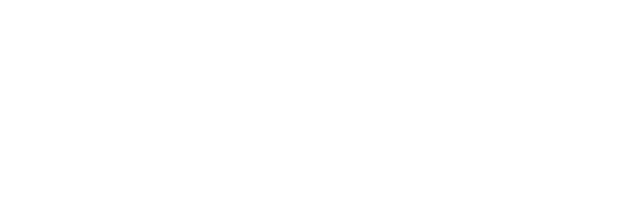
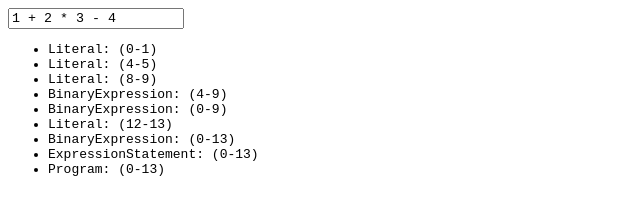
Before and after one commit to onsclom/ast-vis, a website built with Vite: page index.html in a window 1280 px wide. Shown: the whole page, without its empty margins (0-640 px from the left). Built offline with nearby package versions, Linux system fonts and the light colour scheme.

Commit message:
Figure out basic tree walking

```diff
--- a/index.html
+++ b/index.html
@@ -5,6 +5,12 @@
         <link rel="icon" type="image/svg+xml" href="/vite.svg" />
         <meta name="viewport" content="width=device-width, initial-scale=1.0" />
         <title>Vite + TS</title>
+        <style>
+            body,
+            input {
+                font-family: monospace;
+            }
+        </style>
     </head>
     <body>
         <div id="app"></div>
--- a/package.json
+++ b/package.json
@@ -11,5 +11,9 @@
   "devDependencies": {
     "typescript": "^5.2.2",
     "vite": "^5.2.0"
+  },
+  "dependencies": {
+    "acorn": "^8.11.3",
+    "acorn-walk": "^8.3.2"
   }
 }
--- a/src/main.ts
+++ b/src/main.ts
@@ -1 +1,24 @@
-console.log("working!");
+import { parse } from "acorn";
+import { full } from "acorn-walk";
+
+const textInput = document.createElement("input");
+textInput.type = "text";
+document.body.appendChild(textInput);
+const astList = document.createElement("ul");
+document.body.appendChild(astList);
+
+textInput.value = "1 + 2 * 3 - 4";
+
+function update() {
+  astList.innerHTML = "";
+  const ast = parse(textInput.value, { ecmaVersion: 2020 });
+  const ulStack = [astList];
+  full(ast, (node) => {
+    // if (node.type !== "BinaryExpression") return;
+    const li = document.createElement("li");
+    li.textContent = `${node.type}: (${node.start}-${node.end})`;
+    ulStack[ulStack.length - 1].appendChild(li);
+  });
+}
+update();
+textInput.addEventListener("input", update);
```
Also changed, not shown: 1 other file. Lines whose indentation alone changed are shown as unchanged.
